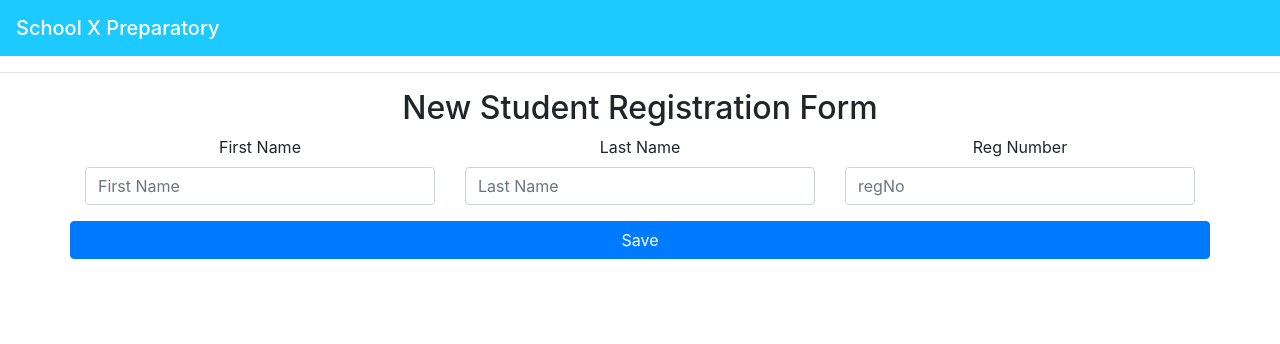
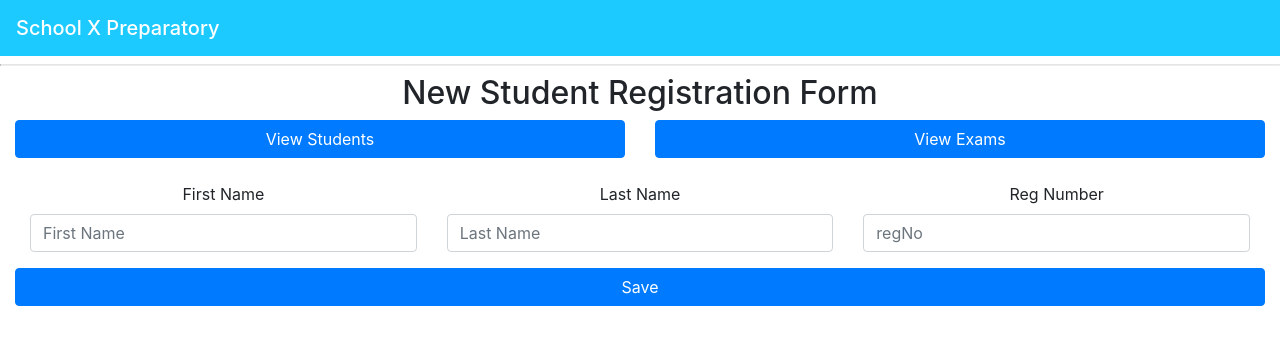
Before and after one commit to OSMadeIT/angular-school-ui, an Angular app: page /students/register in a window 1280 px wide. Shown: the top 344 px of the page. Built offline with nearby package versions, Linux system fonts and the light colour scheme.

Commit message:
style hr, make bolder

```diff
--- a/src/app/new-student/new-student.component.html
+++ b/src/app/new-student/new-student.component.html
@@ -5,7 +5,15 @@
         <h2>New Student Registration Form</h2>
       </div>
     </div>
-    <div class="container">
+    <div class="row">
+        <div class="col">
+          <button type="button" class="btn btn-primary btn-block" routerLink="/students">View Students</button>
+        </div>
+        <div class="col">
+          <button type="button" class="btn btn-primary btn-block" routerLink="/exams">View Exams</button>
+        </div>
+      </div><br>
+    <div class="container-fluid">
       <div class="row">
         <div class="form-group col-4">
           <label for="firstName">First Name</label>
--- a/src/styles.css
+++ b/src/styles.css
@@ -1,2 +1,14 @@
 /* You can add global styles to this file, and also import other style files */
 @import '../node_modules/bootstrap/dist/css/bootstrap.min.css';
+
+hr {
+    display: block;
+    unicode-bidi: isolate;
+    -webkit-margin-before: 0.5em;
+    -webkit-margin-after: 0.5em;
+    -webkit-margin-start: auto;
+    -webkit-margin-end: auto;
+    overflow: hidden;
+    border-style: inset;
+    border-width: 1px;
+}
```
